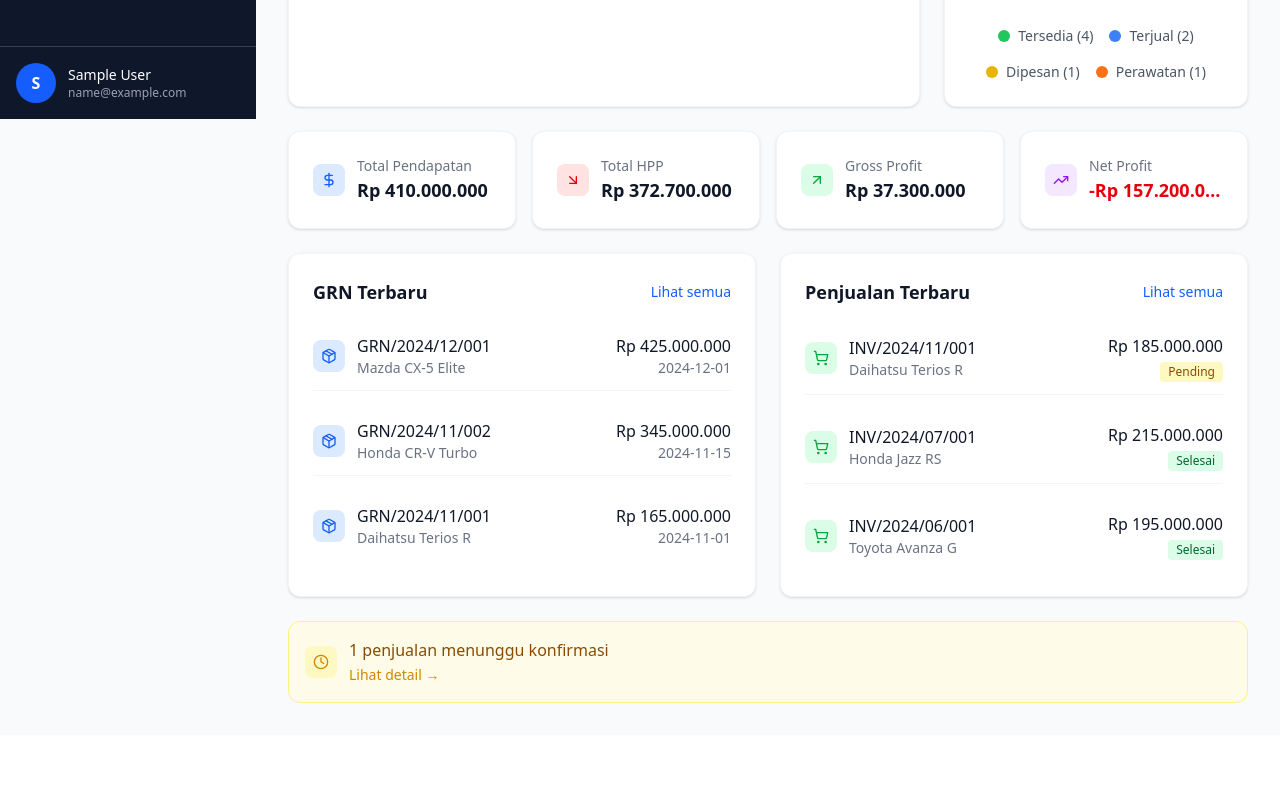
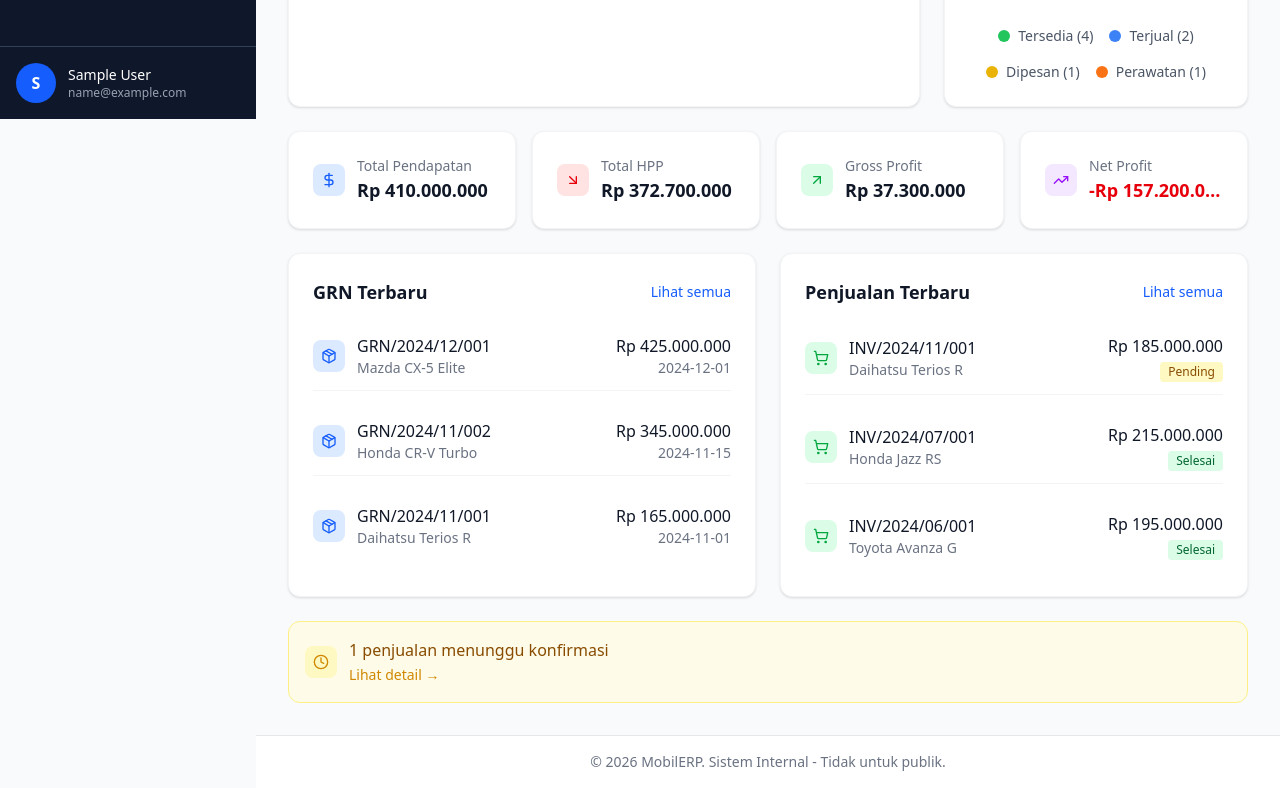
Before and after one commit to rclayskuy10/erp-mobilbekas-berkualitas, a Next.js app: page /dashboard in a window 1280 px wide. Shown: the part 681-1469 px from the top of the page. Before the commit the page ends 1416 px from the top, so only its background shows below. Built offline with nearby package versions, Linux system fonts and the light colour scheme; sample sign-in values are in the browser's storage.

Commit message:
Add dynamic copyright year - automatically updates every year using JavaScript Date

```diff
--- a/src/app/page.tsx
+++ b/src/app/page.tsx
@@ -124,7 +124,7 @@ export default function HomePage() {
       {/* Footer */}
       <footer className="border-t border-white/10 py-8">
         <div className="max-w-7xl mx-auto px-4 sm:px-6 lg:px-8 text-center text-gray-400">
-          <p>&copy; 2024 MobilERP. Sistem Internal - Tidak untuk publik.</p>
+          <p>&copy; {new Date().getFullYear()} MobilERP. Sistem Internal - Tidak untuk publik.</p>
         </div>
       </footer>
     </div>
--- a/src/components/layouts/DashboardLayout.tsx
+++ b/src/components/layouts/DashboardLayout.tsx
@@ -172,7 +172,14 @@ export default function DashboardLayout({ children }: { children: React.ReactNod
         </header>
 
         {/* Page content */}
-        <main className="p-4 md:p-6 lg:p-8">{children}</main>
+        <main className="p-4 md:p-6 lg:p-8 pb-16">{children}</main>
+
+        {/* Footer */}
+        <footer className="border-t border-gray-200 bg-white px-4 py-4">
+          <div className="text-center text-sm text-gray-500">
+            <p>&copy; {new Date().getFullYear()} MobilERP. Sistem Internal - Tidak untuk publik.</p>
+          </div>
+        </footer>
       </div>
     </div>
   );
```
